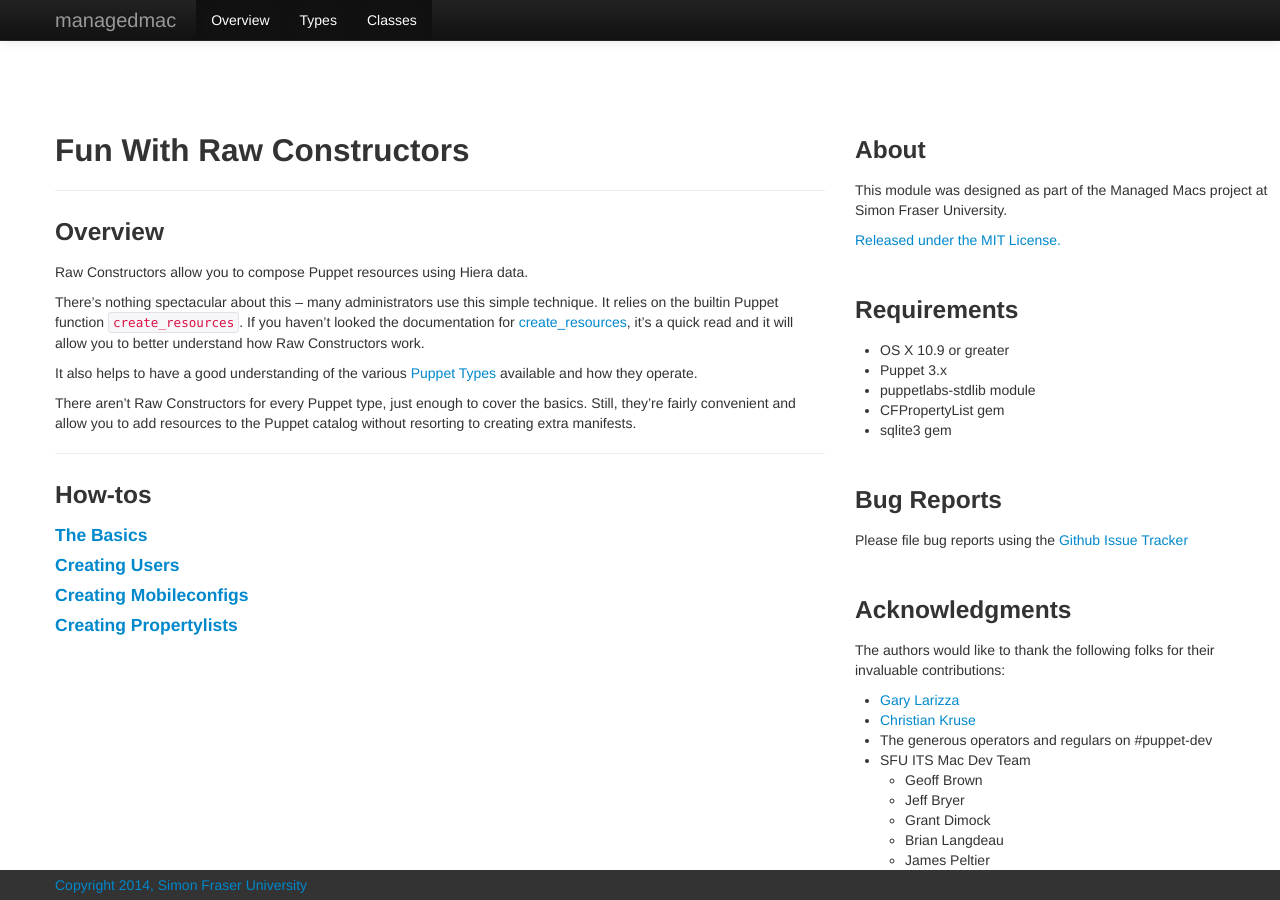
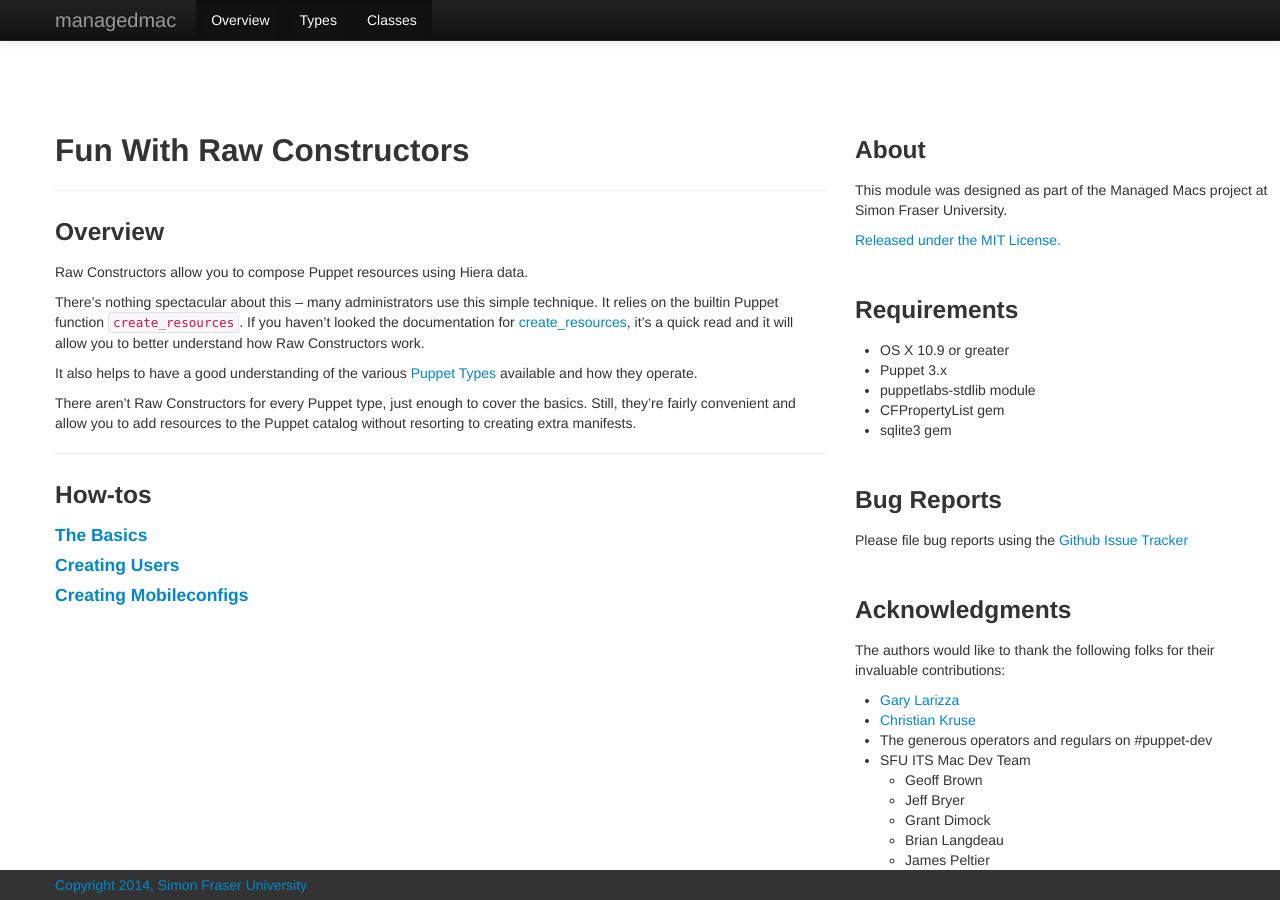
Before and after one commit to dayglojesus/managedmac, a Jekyll site: the page built from raw_constructor_fun/index.md, in a window 1280 px wide. Built offline with Jekyll 4.4.1, drawn with Linux system fonts in a browser that asks for light colours; nearby versions of some CDN libraries; library files that are not in the unit come from our copies; Markdown is read by kramdown in place of the engine named in the settings.

Commit message:
disable propertylist page

```diff
--- a/raw_constructor_fun/index.md
+++ b/raw_constructor_fun/index.md
@@ -24,4 +24,4 @@ There aren't Raw Constructors for every Puppet type, just enough to cover the ba
 #### [The Basics]({{ site.baseurl }}/raw_constructor_fun/basics.html)
 #### [Creating Users]({{ site.baseurl }}/raw_constructor_fun/creating_users.html)
 #### [Creating Mobileconfigs]({{ site.baseurl }}/raw_constructor_fun/creating_mobileconfigs.html)
-#### [Creating Propertylists]({{ site.baseurl }}/raw_constructor_fun/creating_propertylists.html)
+<!-- #### [Creating Propertylists]({{ site.baseurl }}/raw_constructor_fun/creating_propertylists.html) -->
```
Also changed, not shown: raw_constructor_fun/creating_propertylists.md (+2 -2 lines).
